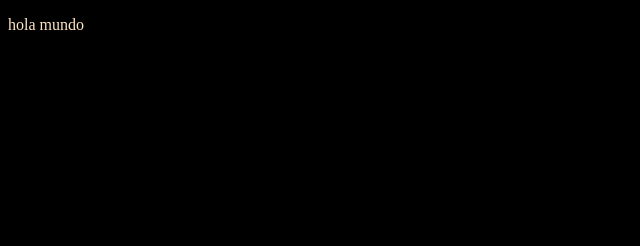
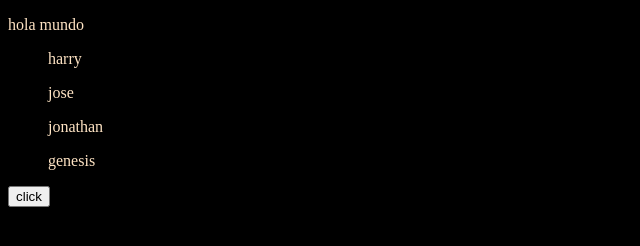
Before and after one commit to HARRYmuirHDZ/VLACSS1, a plain HTML site: page index.html in a window 1280 px wide. Shown: the whole page, without its empty margins (0-640 px from the left). Drawn offline with Linux system fonts and the light colour scheme.

Commit message:
feat : cambios de archivo index

```diff
--- a/index.html
+++ b/index.html
@@ -8,5 +8,11 @@
 </head>
 <body>
     <p>hola mundo</p>
+    <ul>harry</ul>
+    <ul>jose</ul>
+    <ul>jonathan</ul>
+    <ul>genesis</ul>
+    <form action="" method="get"></form>
+    <input type="button" value="click">
 </body>
 </html>
```
